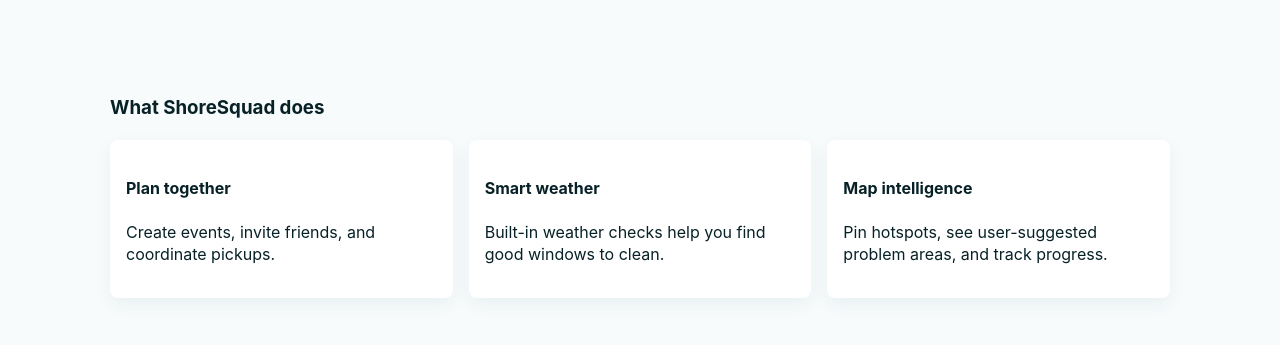
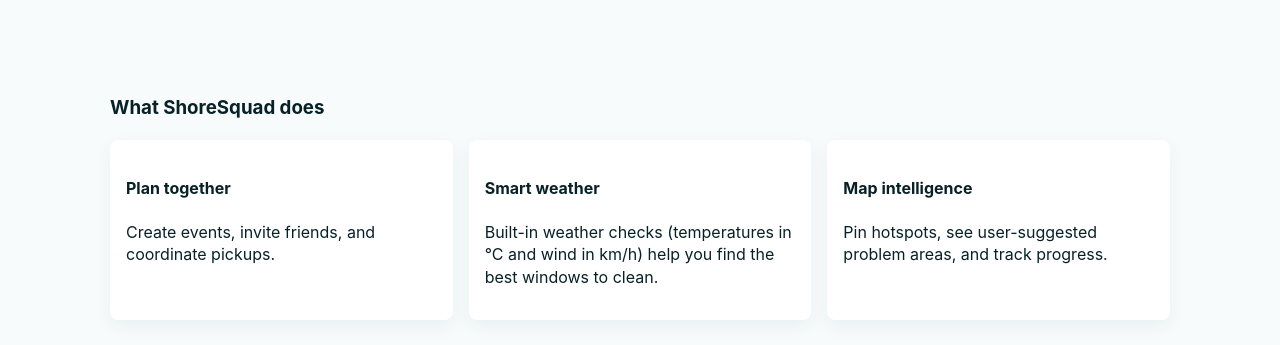
Before and after one commit to ELXIV/ShoreSquad, a plain HTML site: page index.html in a window 1280 px wide. Shown: the part 455-800 px from the top of the page. Drawn offline with Linux system fonts and the light colour scheme.

Commit message:
Ensure metric units (C, km, km/h) in UI text and guidance

```diff
--- a/index.html
+++ b/index.html
@@ -60,7 +60,7 @@
           </article>
           <article>
             <h4>Smart weather</h4>
-            <p>Built-in weather checks help you find good windows to clean.</p>
+            <p>Built-in weather checks (temperatures in °C and wind in km/h) help you find the best windows to clean.</p>
           </article>
           <article>
             <h4>Map intelligence</h4>
--- a/js/app.js
+++ b/js/app.js
@@ -35,4 +35,8 @@ document.addEventListener('DOMContentLoaded', () => {
 });
 
 // Keep this file lean — real map & weather integrations should be loaded lazily
+// NOTE: When integrating weather APIs, prefer metric units by default:
+// - Temperature: degrees Celsius (°C)
+// - Distance / wind speed: kilometers (km) / km/h
+// This keeps the app consistent for the target audience and avoids mixing metric/imperial units.
 // and initialized only when the user needs them to keep first load fast.
```
Also changed, not shown: 2 other files.
